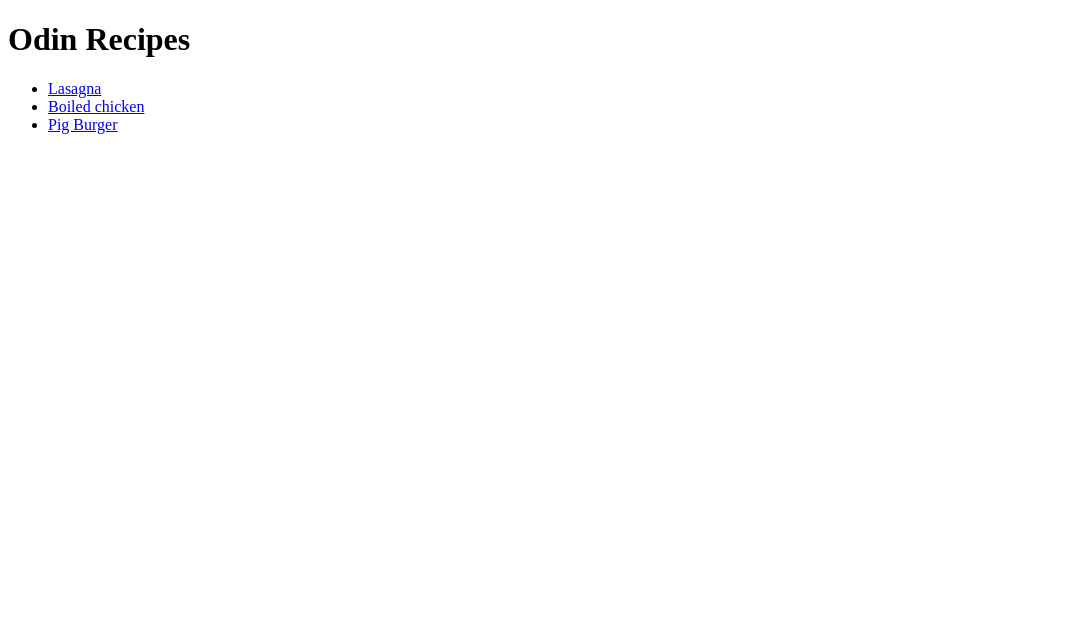
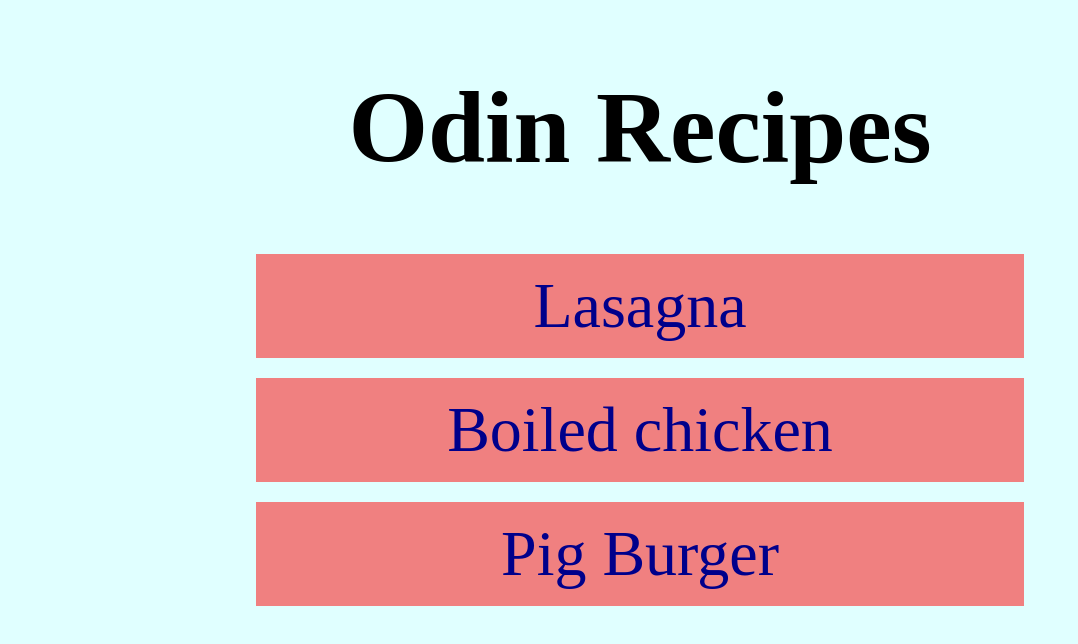
Before and after one commit to prestonator/odin-recipes, a plain HTML site: page index.html in a window 1280 px wide. Shown: the whole page, without its empty margins (0-1078 px from the left). Drawn offline with Linux system fonts and the light colour scheme.

Commit message:
beautified

```diff
--- /dev/null
+++ b/css/style.css
@@ -0,0 +1,42 @@
+body {
+    background-color: lightcyan;
+    margin: auto 0;
+}
+.recipe-list {
+    display: flex;
+    flex-direction: column;
+    list-style-type: none;
+    gap: 20px;
+    padding-left: 0;
+    text-align: center;
+}
+
+.recipe-item a {
+    text-decoration: none;
+    color: darkblue;
+
+    display: block;
+    width: 100%;
+    height: 100%;
+}
+
+.recipe-item {
+    background-color: lightcoral;
+    transition: all 400ms ease-in-out;
+    padding: 15px 0;
+    width: 60%;
+    margin-left: auto;
+    margin-right: auto;
+    font-size: 5vw;
+}
+
+.recipe-item:hover {
+    background-color: red;
+    width: 100%;
+    font-size: 7vw;
+}
+
+h1 {
+    font-size: 8vw;
+    text-align: center;
+}
--- a/index.html
+++ b/index.html
@@ -5,13 +5,14 @@
     <meta http-equiv="X-UA-Compatible" content="IE=edge" />
     <meta name="viewport" content="width=device-width, initial-scale=1.0" />
     <title>Document</title>
+    <link rel="stylesheet" href="./css/style.css">
   </head>
   <body>
     <h1>Odin Recipes</h1>
-    <ul>
-      <li><a href="./recipes/lasagna.html">Lasagna</a></li>
-      <li><a href="./recipes/chicken.html">Boiled chicken</a></li>
-      <li><a href="./recipes/burger.html">Pig Burger</a></li>
+    <ul class="recipe-list">
+      <li class="recipe-item"><a href="./recipes/lasagna.html">Lasagna</a></li>
+      <li class="recipe-item"><a href="./recipes/chicken.html">Boiled chicken</a></li>
+      <li class="recipe-item"><a href="./recipes/burger.html">Pig Burger</a></li>
     </ul>
   </body>
 </html>
```
